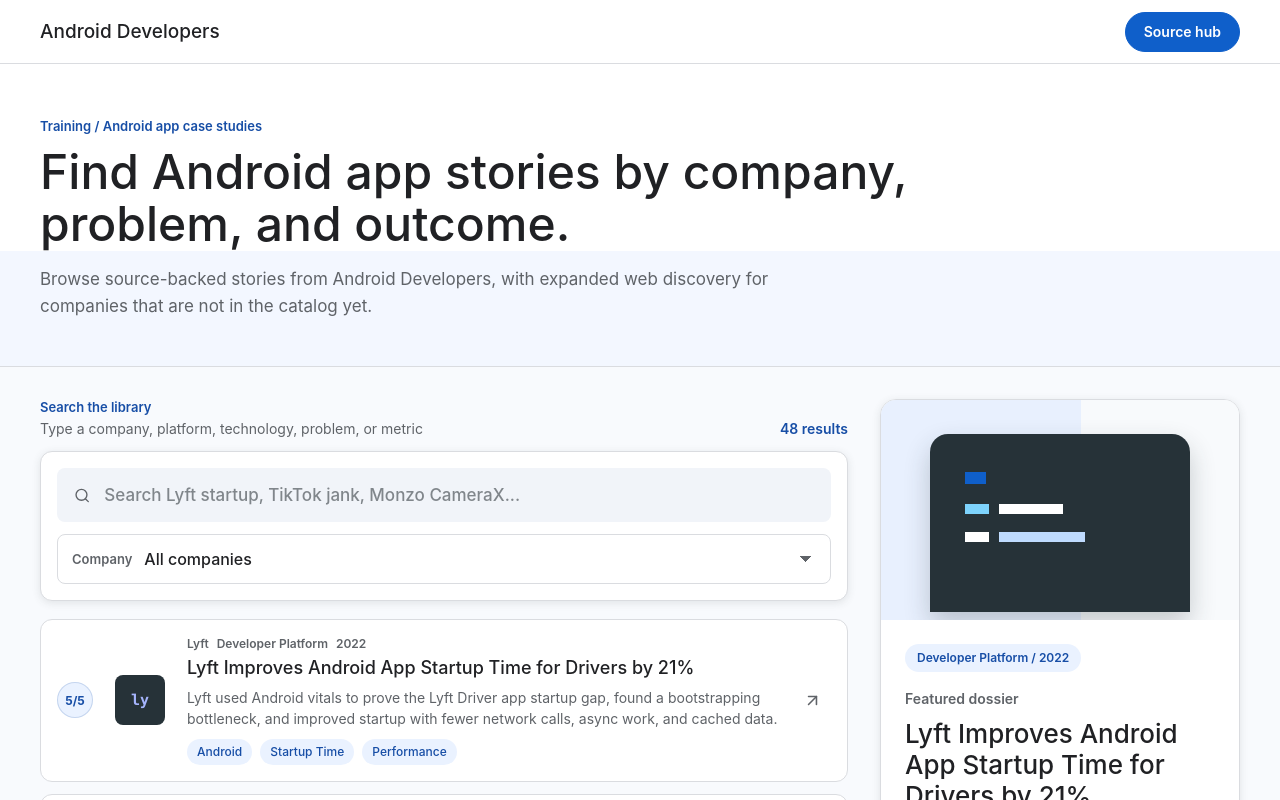
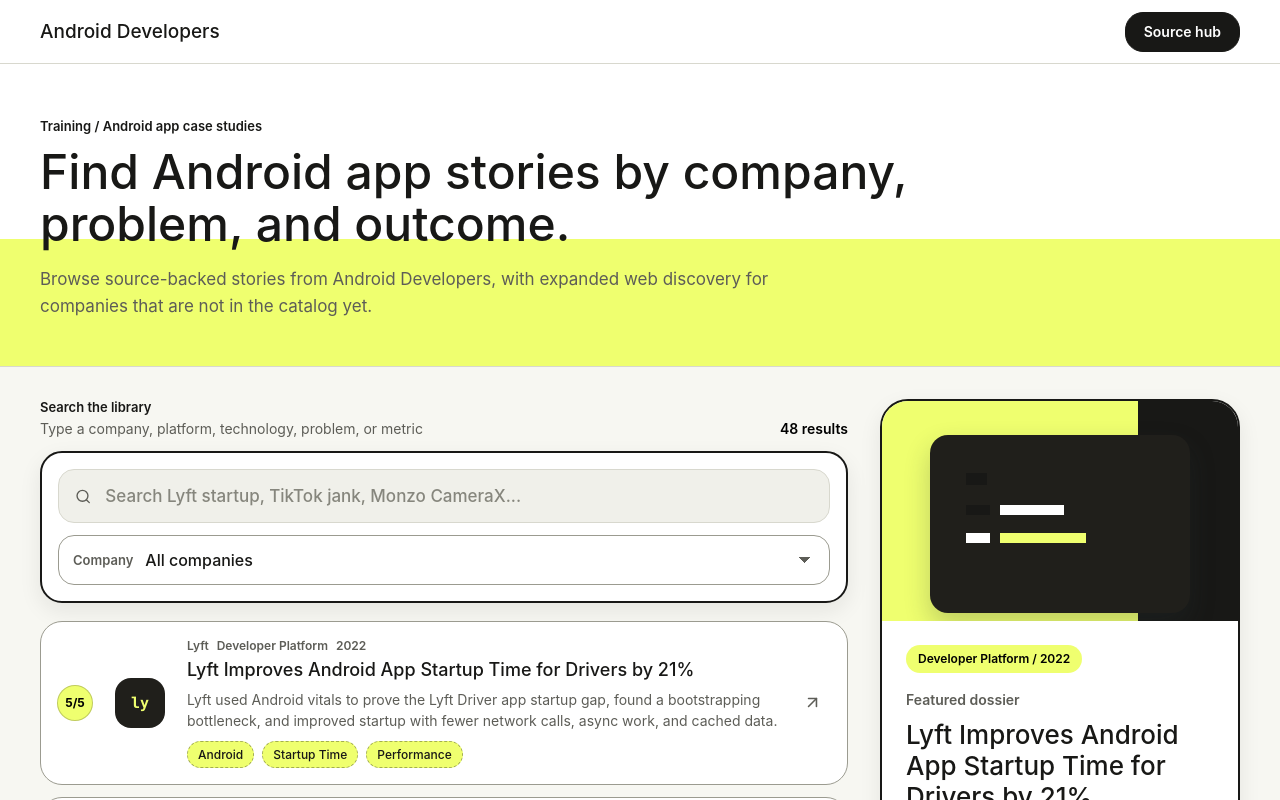
Before and after one commit to huongstienstra/techcase, a Next.js app: page / in a window 1280 px wide. Shown: the top 800 px of the page. Built offline with nearby package versions, Linux system fonts and the light colour scheme.

Commit message:
Switch to yellow and black visual style

```diff
--- a/app/globals.css
+++ b/app/globals.css
@@ -1,19 +1,18 @@
 :root {
-  --bg: #f8fafd;
+  --bg: #f7f7f2;
   --surface: #ffffff;
-  --surface-soft: #f1f4f9;
-  --surface-layer: #eaf2ff;
-  --ink: #202124;
-  --muted: #5f6368;
-  --faint: #80868b;
-  --line: #dadce0;
-  --line-strong: #bdc1c6;
-  --accent: #0f5fca;
-  --accent-dark: #174ea6;
-  --accent-soft: #dbeafe;
-  --accent-cyan: #0e7490;
-  --code: #263238;
-  --shadow: 0 2px 8px rgba(60, 64, 67, 0.12);
+  --surface-soft: #f0f0ea;
+  --surface-layer: #efff6f;
+  --ink: #181816;
+  --muted: #5d5d57;
+  --faint: #86867d;
+  --line: #d8d8ce;
+  --line-strong: #9b9b90;
+  --accent: #181816;
+  --accent-dark: #000000;
+  --accent-soft: #efff6f;
+  --code: #201f1b;
+  --shadow: 0 8px 22px rgba(24, 24, 22, 0.08);
 }
 
 * {
@@ -87,7 +86,7 @@
   align-items: center;
   background: var(--accent);
   border: 1px solid var(--accent);
-  border-radius: 22px;
+  border-radius: 18px;
   color: #fff;
   display: inline-flex;
   font-size: 14px;
@@ -105,7 +104,7 @@
 
 .intro {
   background:
-    linear-gradient(180deg, #fff 0 62%, #f3f7ff 62% 100%);
+    linear-gradient(180deg, #fff 0 58%, var(--surface-layer) 58% 100%);
   border-bottom: 1px solid var(--line);
   padding: 54px 40px 46px;
 }
@@ -114,7 +113,7 @@
 .section-title,
 .filter-title,
 .feature-kicker {
-  color: var(--accent-dark);
+  color: var(--accent);
   font-size: 13px;
   font-weight: 600;
   letter-spacing: 0;
@@ -173,9 +172,9 @@
 }
 
 .filters {
-  background: var(--surface);
-  border: 1px solid var(--line);
-  border-radius: 12px;
+  background: #fff;
+  border: 2px solid var(--ink);
+  border-radius: 22px;
   box-shadow: var(--shadow);
   display: grid;
   gap: 12px;
@@ -186,8 +185,8 @@
 .search-field {
   align-items: center;
   background: var(--surface-soft);
-  border: 1px solid transparent;
-  border-radius: 8px;
+  border: 1px solid var(--line);
+  border-radius: 16px;
   color: var(--muted);
   display: flex;
   gap: 12px;
@@ -225,8 +224,8 @@
 .select-field {
   align-items: center;
   background: #fff;
-  border: 1px solid var(--line);
-  border-radius: 8px;
+  border: 1px solid var(--line-strong);
+  border-radius: 16px;
   display: grid;
   gap: 12px;
   grid-template-columns: auto minmax(0, 1fr);
@@ -268,8 +267,8 @@
 .discovery-card {
   align-items: center;
   background: var(--surface);
-  border: 1px solid var(--line);
-  border-radius: 12px;
+  border: 1px solid var(--line-strong);
+  border-radius: 22px;
   display: grid;
   gap: 16px;
   grid-template-columns: 42px 56px minmax(0, 1fr) 28px;
@@ -283,7 +282,7 @@
 
 .case-card:hover,
 .discovery-card:hover {
-  border-color: var(--accent);
+  border-color: var(--ink);
   box-shadow: var(--shadow);
   transform: translateY(-1px);
 }
@@ -295,7 +294,7 @@
 .case-duration {
   align-items: center;
   background: var(--surface-layer);
-  border: 1px solid rgba(23, 78, 166, 0.18);
+  border: 1px solid rgba(24, 24, 22, 0.22);
   border-radius: 999px;
   color: var(--accent-dark);
   display: inline-flex;
@@ -309,8 +308,8 @@
 .case-thumb {
   align-items: center;
   background: var(--code);
-  border-radius: 8px;
-  color: #a5b4fc;
+  border-radius: 16px;
+  color: var(--surface-layer);
   display: flex;
   font-family: "Roboto Mono", ui-monospace, SFMono-Regular, Menlo, monospace;
   font-size: 15px;
@@ -378,12 +377,14 @@
 
 .tag {
   background: var(--surface-layer);
-  color: var(--accent-dark);
+  border: 1px dashed rgba(24, 24, 22, 0.35);
+  color: var(--ink);
 }
 
 .metric {
-  background: #ecfeff;
-  color: var(--accent-cyan);
+  background: var(--ink);
+  border: 1px solid var(--ink);
+  color: var(--surface-layer);
 }
 
 .feature-panel {
@@ -392,8 +393,8 @@
 
 .feature-card {
   background: var(--surface);
-  border: 1px solid var(--line);
-  border-radius: 16px;
+  border: 2px solid var(--ink);
+  border-radius: 28px;
   box-shadow: var(--shadow);
   display: grid;
   overflow: hidden;
@@ -403,8 +404,7 @@
 
 .feature-image {
   background:
-    linear-gradient(90deg, #e8f0fe 0 56%, #f8fafc 56% 100%),
-    #f1f3f4;
+    linear-gradient(90deg, var(--surface-layer) 0 72%, var(--ink) 72% 100%);
   min-height: 220px;
   overflow: hidden;
   position: relative;
@@ -412,7 +412,7 @@
 
 .feature-image::before {
   background: var(--code);
-  border-radius: 18px 18px 0 0;
+  border-radius: 18px;
   box-shadow: 0 12px 26px rgba(38, 50, 56, 0.24);
   content: "";
   height: 178px;
@@ -425,11 +425,11 @@
 
 .feature-image::after {
   background:
-    linear-gradient(90deg, var(--accent) 0 34%, transparent 34%),
-    linear-gradient(#7dd3fc 0 0),
+    linear-gradient(90deg, var(--ink) 0 34%, transparent 34%),
+    linear-gradient(var(--ink) 0 0),
     linear-gradient(#fff 0 0),
     linear-gradient(#fff 0 0),
-    linear-gradient(#bfdbfe 0 0);
+    linear-gradient(var(--surface-layer) 0 0);
   background-position:
     84px 72px,
     84px 104px,
@@ -586,7 +586,7 @@
 .brand-mark {
   align-items: center;
   background: var(--accent);
-  border-radius: 8px;
+  border-radius: 12px;
   color: #fff;
   display: inline-flex;
   font-weight: 700;
@@ -623,8 +623,8 @@
 
 .detail {
   background: var(--surface);
-  border: 1px solid var(--line);
-  border-radius: 16px;
+  border: 2px solid var(--ink);
+  border-radius: 24px;
   box-shadow: var(--shadow);
   display: grid;
   gap: 24px;
```
